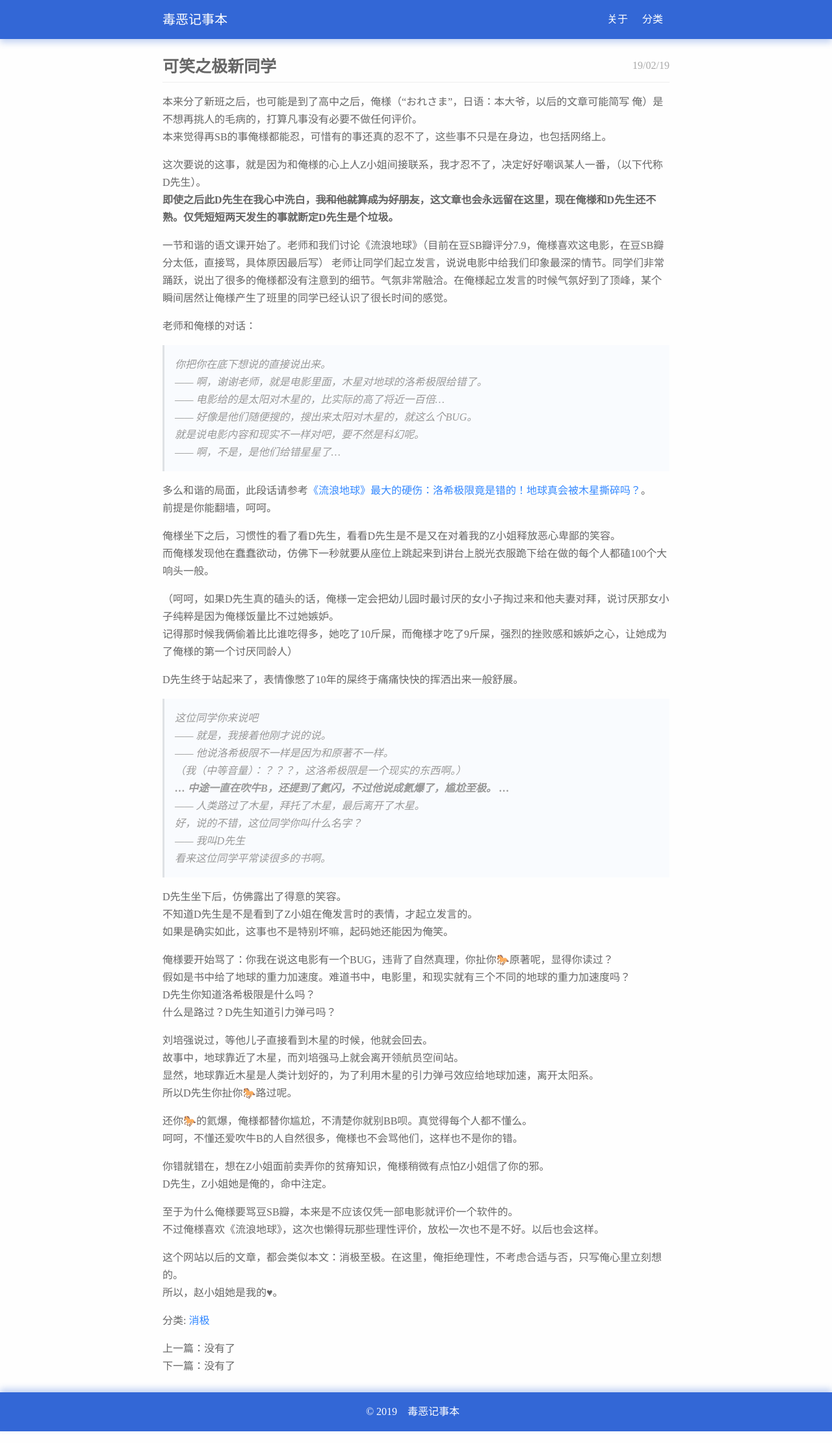
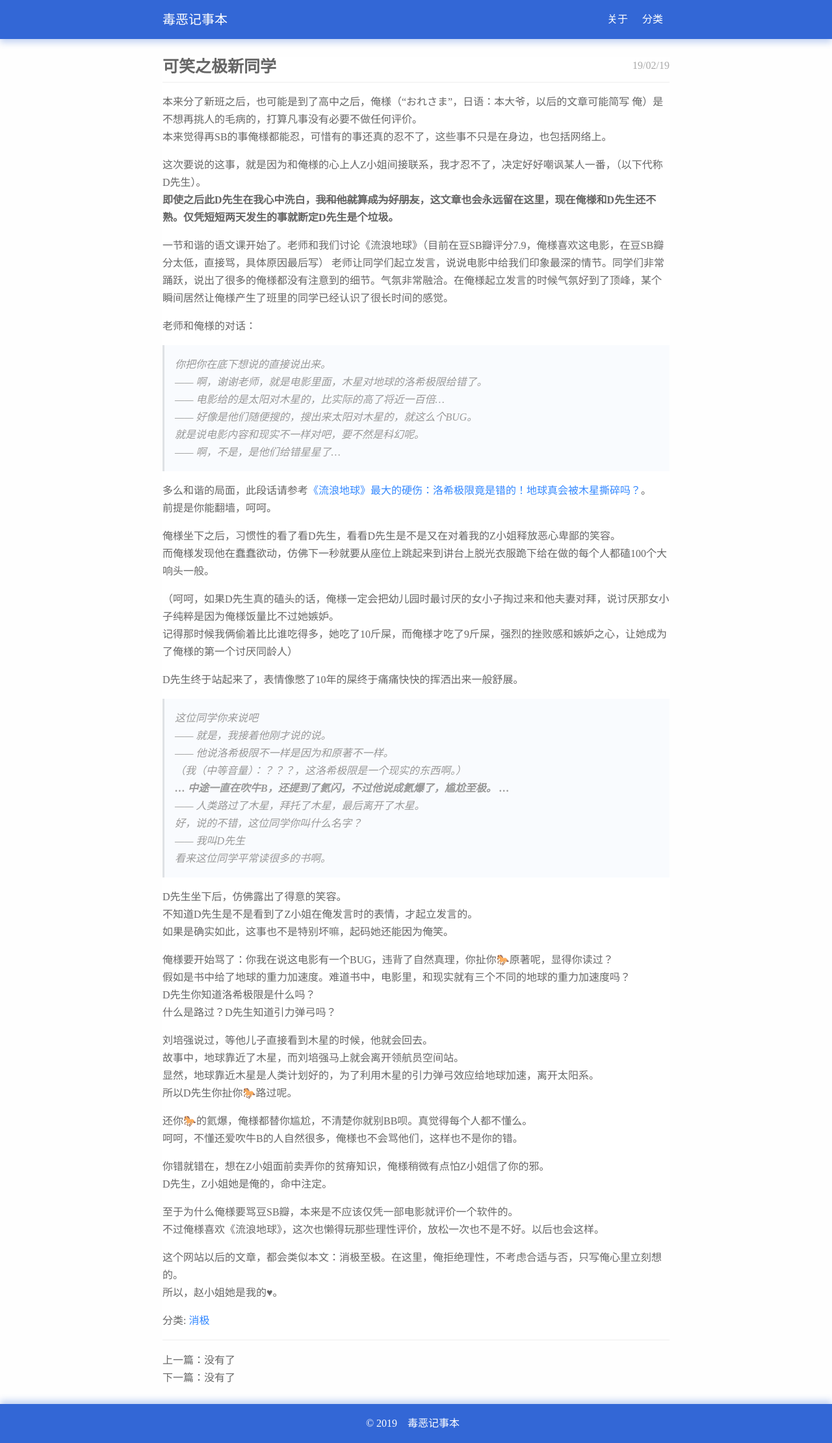
Before and after one commit to telechoc/telechoc.github.io, a Jekyll site: the page built from _posts/2019-02-19-my-new-sb-classmate.md, in a window 1280 px wide. Shown: the whole page at 65% size. Built offline with Jekyll 4.4.1, drawn with Linux system fonts in a browser that asks for light colours.

Commit message:
Update default.html

```diff
--- a/_layouts/default.html
+++ b/_layouts/default.html
@@ -22,7 +22,7 @@
             .site-menu a, footer a{ color: #FFF; border: none; margin-left: 2px; padding: 7px 10px; line-height: 60px; border-radius: 10px }
             .site-menu a:hover, footer a:hover { color: #FAFAFA; background: rgba(0,0,0,0.1); box-shadow: 0px -1px 5px rgba(0,0,0,0.1) inset }
             .site-menu a:focus, footer a:focus { outline: none }
-
+            .post-card, .page-card{ background: #FFF; color: #666; margin: 17px 0px; border-bottom: 1px solid #EEE; }
             .post-card{ padding-bottom: 17px }
             .post-meta, .page-meta{ padding-bottom: 7px }
             .page-meta{ border-bottom: 1px solid #EEE; margin: 1em 0 }
```
